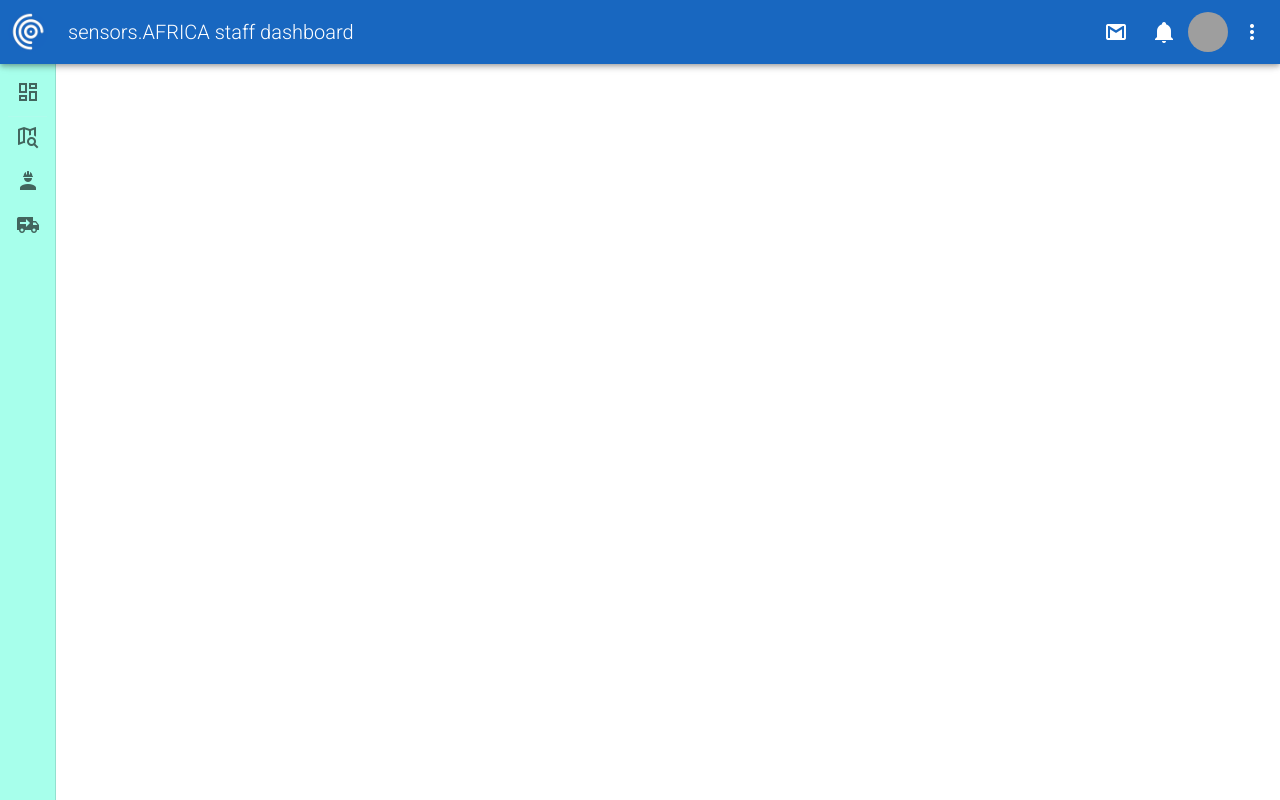
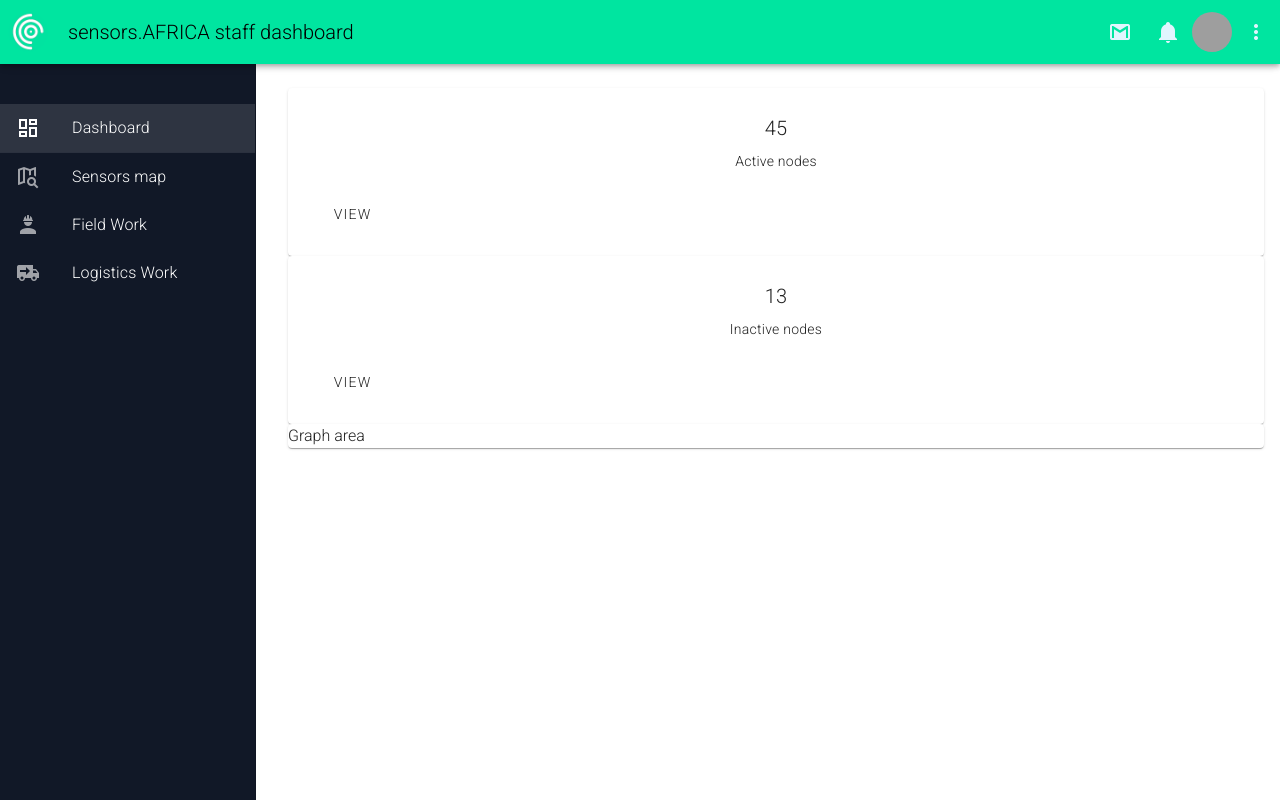
Before and after one commit to gideonmaina/sensors-admin-dashboard, a Vue app: page / in a window 1280 px wide. Built offline with nearby package versions, Linux system fonts and the light colour scheme; sample sign-in values are in the browser's storage; grey boxes are pictures that could not be loaded.

Commit message:
Content styling

```diff
--- a/src/components/SensorViewComponents/NodeDetails.vue
+++ b/src/components/SensorViewComponents/NodeDetails.vue
@@ -1,31 +1,40 @@
 <template>
 
+    <v-card>
+        <div class="monitoring">
 
-<div class="monitoring">
-        <h4>Data monitoring frame</h4>
+        <iframe
+            src="https://grafana.aq.sensors.africa/d-solo/vYpoziaiz/sensors-africa-single-sensor-view?orgId=1&amp;panelId=2&amp;var-sensor_id=49"
+              width="100%" height="100%" frameborder="0">
+        </iframe>
+        <span>Data in the last 24hrs</span>
     </div>
     <div>
+        <v-card>
+           <v-card-title>Overview</v-card-title>
             <ul>
                 <li>Type: AQ sensor</li>
                 <li>Location: Unamed Location</li>
                 <li>Custodian: John Doe</li>
-            <li>Last maintained date: 12/12/2012 </li>
+                <!-- <li>Last maintained date: 12/12/2012 </li>
                 <li>Last maintained by: Jane, Doe</li>
                 <li>Maintenance log:
                     <p>
                         Unreliable wifi <br>
                         Components need to be replaced soon
                     </p>
-            </li>
+                </li> -->
             </ul>
+        </v-card>
     </div>
+</v-card>
 </template>
 
 <style scoped>
 .monitoring {
     background-color: rgba(0, 0, 0, 0.5);
-  width: 96%;
-  min-height: 200px;
+    width: 98%;
+    height: 400px;
     margin: 0 auto;
     text-align: center;
 }
--- a/src/router/index.js
+++ b/src/router/index.js
@@ -5,13 +5,37 @@ import ActiveNodes from '../views/ActiveNodes.vue'
 import InactiveNodes from '../views/InactiveNodes.vue'
 import NodeView from '../views/NodeView.vue'
 import accountRoutes from './account.routes';
+import defaultDashboard from '../views/dashboard/StatisticalSummary.vue'
 const router = createRouter({
   history: createWebHistory(import.meta.env.BASE_URL),
   routes: [
     {
       path: '/',
-      component:HomeView
-      // path: '/',
+      components:{
+        default:HomeView,
+        // summary:defaultDashboard
+      },
+      children:[
+        {
+        path:"active-nodes",
+        component:ActiveNodes
+        },
+        {
+          path:'/inactive-nodes',
+          name:'inactiveNodes',
+          component:InactiveNodes
+        },
+        {
+          path:"",
+          component:defaultDashboard
+        }, {
+      path:'/node/:node_id',
+      name:'node',
+      component:NodeView
+    },
+
+      ]
+
       // redirect: '/active-nodes'
     },
     {
@@ -22,21 +46,8 @@ const router = createRouter({
       // which is lazy-loaded when the route is visited.
       component: () => import('../views/AboutView.vue')
     },
-    {
-      path:'/active-nodes',
-      name:'activeNodes',
-      component:ActiveNodes
-    },
-    {
-      path:'/inactive-nodes',
-      name:'inactiveNodes',
-      component:InactiveNodes
-    },
-    {
-      path:'/node/:node_id',
-      name:'node',
-      component:NodeView
-    },
+
+
     { ...accountRoutes },
     // { path: '/:pathMatch(.*)*', redirect: '/' } //redirect to rootpage if path does not match any
   ]
--- a/src/views/ActiveNodes.vue
+++ b/src/views/ActiveNodes.vue
@@ -64,7 +64,7 @@ const randomHsl = () => `hsla(${Math.floor(Math.random() * 360)}, 100%, 40%, 1)`
 </script>
 
 <template>
-  <div>
+  <div >
     <h1>View active nodes in last 5 minutes : {{ items.length }}</h1>
     <div class="searchbox">
       <span>Search node: </span>
--- a/src/views/HomeView.vue
+++ b/src/views/HomeView.vue
@@ -5,9 +5,9 @@ import { RouterLink, RouterView } from 'vue-router'
 </script>
 
 <template>
-  <v-layout>
+  <v-app>
 
-    <v-app-bar class="pl-2" color="primary" prominent>
+    <v-app-bar class="pl-2" color="#00e5a0" prominent>
 
       <RouterLink to="/">
         <v-avatar>
@@ -19,37 +19,49 @@ import { RouterLink, RouterView } from 'vue-router'
       <v-toolbar-title>sensors.AFRICA staff dashboard</v-toolbar-title>
 
       <v-spacer></v-spacer>
-
-      <v-btn variant="text" icon="mdi-gmail"></v-btn>
-
+      <div class="text-light-blue-lighten-5">
+        <v-btn variant="text" icon="mdi-gmail" class="text-light-blue-lighten-5"></v-btn>
         <v-btn variant="text" icon="mdi-bell"></v-btn>
         <v-avatar>
           <v-img src="https://cdn.vuetifyjs.com/images/john.jpg" alt="John"></v-img>
         </v-avatar>
         <v-btn variant="text" icon="mdi-dots-vertical"></v-btn>
+      </div>
     </v-app-bar>
 
-    <v-navigation-drawer expand-on-hover rail
-    color="teal-accent-1"
-    name="dashboard-menu"
-
-    >
+  <!-- side navbar -->
+    <v-navigation-drawer color="#111827" name="dashboard-menu" class="text-white">
 
 
-      <v-list density="compact" nav>
-        <v-list-item prepend-icon="mdi-view-dashboard-outline" title="Dashboard" value="dashboard"></v-list-item>
+<v-list density="default"  >
+
+
+  <v-list-item prepend-icon="mdi-view-dashboard-outline" title="Dashboard" value="dashboard" to="/" class="mt-8"></v-list-item>
+  <v-list-group>
+    <v-list-item title="Active Nodes" value="" to="/active-nodes"></v-list-item>
+    <v-list-item title="Inactive Nodes" value="" to="inactive-nodes"></v-list-item>
+  </v-list-group>
   <v-divider />
-        <v-list-item prepend-icon="mdi-map-search-outline" title="Sensors map" value=""></v-list-item>
+  <v-list-item prepend-icon="mdi-map-search-outline" title="Sensors map" value="" to="active-nodes"></v-list-item>
   <v-list-item prepend-icon="mdi-account-hard-hat" title="Field Work" value=""></v-list-item>
   <v-list-item prepend-icon="mdi-truck-delivery" title="Logistics Work" value=""></v-list-item>
 
 
 </v-list>
+
 </v-navigation-drawer>
 
+<!-- /side-navbar -->
 
-  </v-layout>
-  <main>
 
-  </main>
+      <v-main class="flex flex-col my-2  bg-#f2f4f4">
+
+        <div class="grow ml-4 px-4 py-4 ">
+        <RouterView  />
+      </div>
+      </v-main>
+
+
+
+  </v-app>
 </template>
--- a/src/views/NodeView.vue
+++ b/src/views/NodeView.vue
@@ -1,20 +1,15 @@
 <script setup>
-import {ref} from 'vue'
+import { ref } from 'vue'
 import { useRoute } from "vue-router";
 import NodeDetails from "../components/SensorViewComponents/NodeDetails.vue"
 import MaintenanceLog from "../components/SensorViewComponents/NodeMaintenanceLog.vue"
 const node_id = useRoute().params.node_id;
-const tab=ref(null)
+const tab = ref(null)
 </script>
 
 <template>
   <router-link to="/">Back</router-link>
-  <h1>
-    This is information for node id:
-    <em
-      ><mark>{{ node_id }}</mark></em
-    >
-  </h1>
+
   <v-card>
     <v-tabs v-model="tab" bg-color="#00e5a0">
       <v-tab value="info">Node Info</v-tab>
@@ -24,9 +19,13 @@ const tab=ref(null)
 
     <v-card-text>
       <v-window v-model="tab">
-        <v-window-item value="info"> <NodeDetails/> </v-window-item>
+        <v-window-item value="info">
+          <NodeDetails />
+        </v-window-item>
 
-        <v-window-item value="maintenance"> <MaintenanceLog/> </v-window-item>
+        <v-window-item value="maintenance">
+          <MaintenanceLog />
+        </v-window-item>
 
         <v-window-item value="three"> Edit Page </v-window-item>
       </v-window>
--- /dev/null
+++ b/src/views/dashboard/StatisticalSummary.vue
@@ -0,0 +1,41 @@
+<script setup>
+
+</script>
+
+<template>
+    <div class="container flex flex-col  gap-8 ">
+          <div class="flex gap-8 wrap justify-between">
+            <v-card class="flex grow justify-center items-center px-6 py-4 text-center ">
+                <v-card-title> 45 </v-card-title>
+               <v-card-text>Active nodes</v-card-text>
+               <v-card-actions>
+               <v-btn to="/active-nodes">View</v-btn>
+               </v-card-actions>
+            </v-card>
+
+            <v-card class="flex justify-center grow items-center px-6 py-4 text-center ">
+                <v-card-title> 13 </v-card-title>
+               <v-card-text>Inactive nodes</v-card-text>
+               <v-card-actions >
+
+                <v-btn to="/inactive-nodes"> View</v-btn>
+
+               </v-card-actions>
+            </v-card>
+          </div>
+
+
+          <div class="flex ">
+            <v-card class="grow h-full">
+                Graph area
+            </v-card>
+
+          </div>
+
+
+
+
+
+
+    </div>
+</template>
```
Lines whose indentation alone changed are shown as unchanged.
